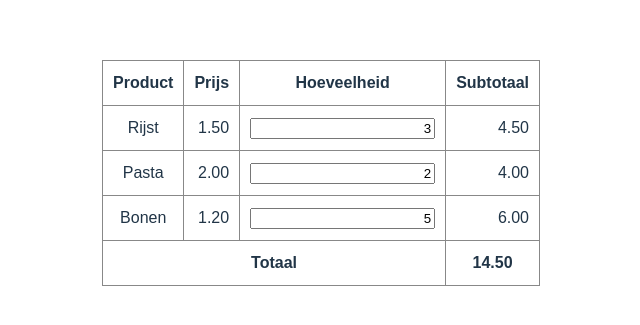
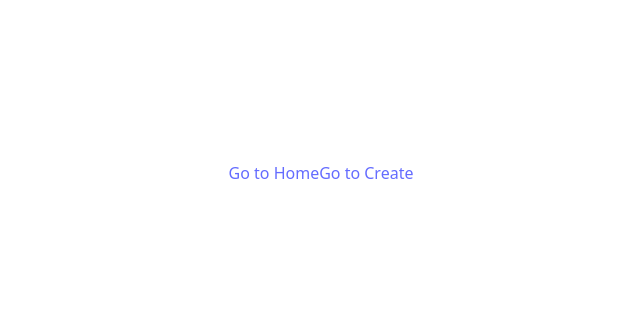
Before and after one commit to maartenrdijkstra/boodschappen-vue, a Vue app: page /create in a window 1280 px wide. Shown: the part 227-552 px from the top of the page, without its empty margins (319-959 px from the left). Built offline with nearby package versions, Linux system fonts and the light colour scheme.

Commit message:
router werkt nu wel, nu verder met de GroceryForm

```diff
--- a/src/App.vue
+++ b/src/App.vue
@@ -1,30 +1,11 @@
 <template>
-  <GroceriesTable :products="products"></GroceriesTable>
+    <nav>
+    <RouterLink to="/">Go to Home</RouterLink>
+    <RouterLink to="/create">Go to Create</RouterLink>
+  </nav>
+  <RouterView />
 </template>
 
 <script setup>
-  import {ref} from 'vue';
-  import GroceriesTable from './components/GroceriesTable.vue';
-
-
-  const products = ref([
-    {
-        name: 'Rijst',
-        productPrice: 1.50,
-        productQuantity: 3,
-        productTotalCost: 4.50
-    },
-    {
-        name: 'Pasta',
-        productPrice: 2.00,
-        productQuantity: 2,
-        productTotalCost: 4
-    },
-    {
-        name: 'Bonen',
-        productPrice: 1.20,
-        productQuantity: 5,
-        productTotalCost: 6
-    }
-]);
+import { RouterLink, RouterView } from 'vue-router'
 </script>
--- a/src/components/GroceriesTable.vue
+++ b/src/components/GroceriesTable.vue
@@ -12,8 +12,8 @@
     <tr v-for="product, index in products" :key="index">
         <td> {{ product.name }}</td>
         <td class="amount">{{ product.productPrice.toFixed(2) }} </td>
-        <td class="amount"><input type="text" v-model="product.productQuantity" @input="updatePrice(index)"></td>
-        <td class="amount">{{ product.productTotalCost.toFixed(2)  }}</td>
+        <td class="amount"><input type="number" v-model="product.productQuantity"></td>
+        <td class="amount">{{ (product.productPrice * product.productQuantity).toFixed(2)  }}</td>
     </tr>
     </tbody>
     <tfoot>
@@ -31,15 +31,9 @@ import {computed} from 'vue';
 
 const props = defineProps(['products'])
 
-function updatePrice(index) {
-  const product = props.products[index]
-  product.productTotalCost = product.productPrice * product.productQuantity;
-}
-
 const totalCost = computed(() => {
-  return props.products.reduce((sum, product) => sum + product.productTotalCost, 0)
+  return props.products.reduce((sum, product) => sum + product.productPrice * product.productQuantity, 0)
 })
-
 </script>
 
 
--- a/src/domains/groceries/pages/Create.vue
+++ /dev/null
@@ -1 +0,0 @@
-<template><h1></h1></template>
--- /dev/null
+++ b/src/domains/groceries/pages/EditPage.vue
@@ -0,0 +1 @@
+<template></template>
--- a/src/domains/groceries/pages/Overview.vue
+++ /dev/null
@@ -1,33 +0,0 @@
-<template>
-
-  <GroceriesTable :products="products"></GroceriesTable>
-
-
-</template>
-
-<script setup>
-import {ref} from 'vue';
-import GroceriesTable from '../../../components/GroceriesTable.vue';
-
-
-  const products = ref([
-    {
-        name: 'Rijst',
-        productPrice: 1.50,
-        productQuantity: 3,
-        productTotalCost: 4.50
-    },
-    {
-        name: 'Pasta',
-        productPrice: 2.00,
-        productQuantity: 2,
-        productTotalCost: 4
-    },
-    {
-        name: 'Bonen',
-        productPrice: 1.20,
-        productQuantity: 5,
-        productTotalCost: 6
-    }
-]);
-</script>
--- /dev/null
+++ b/src/domains/groceries/pages/OverviewPage.vue
@@ -0,0 +1,13 @@
+<template>
+
+  <GroceriesTable :products="products" />
+
+
+</template>
+
+<script setup>
+import GroceriesTable from '../../../components/GroceriesTable.vue';
+import {getAllGroceries} from '../store';
+
+const products = getAllGroceries;
+</script>
--- a/src/domains/groceries/store.js
+++ b/src/domains/groceries/store.js
@@ -0,0 +1,29 @@
+import {ref, computed} from 'vue'
+
+// State
+const groceries = ref([{
+        id: 1,
+        name: 'Rijst',
+        productPrice: 1.50,
+        productQuantity: 3,
+    },
+    {
+        id: 2,
+        name: 'Pasta',
+        productPrice: 2.00,
+        productQuantity: 2,
+    },
+    {
+        id: 3,
+        name: 'Bonen',
+        productPrice: 1.20,
+        productQuantity: 5,
+    }
+])
+
+// Getters
+export const getAllGroceries = computed(() => groceries.value);
+export const getGroceryById = (id) => computed(() => groceries.value.find(grocery => grocery.id == id));
+
+// Actions
+export const addGrocery = (grocery) => groceries.value.push(grocery);
--- a/src/main.js
+++ b/src/main.js
@@ -1,7 +1,7 @@
 import { createApp } from 'vue'
 import './style.css'
 import App from './App.vue'
-import router from './router'
+import {router} from './router'
 
 
 createApp(App).use(router).mount('#app')
```
Also changed, not shown: src/domains/groceries/components/GroceryForm.vue (added, +16 -0 lines), src/domains/groceries/routes.js (+8 -17 lines), src/router/index.js (+8 -2 lines), src/domains/groceries/pages/CreatePage.vue (renamed from src/domains/groceries/pages/Edit.vue).
